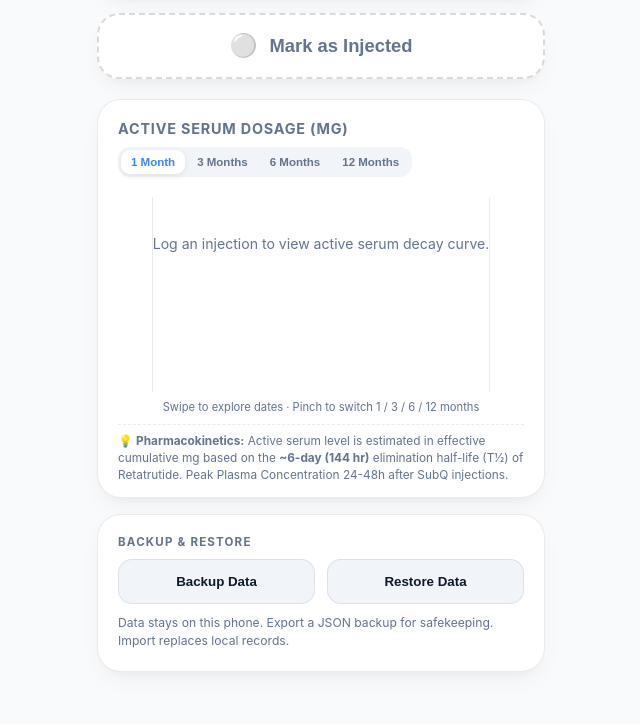
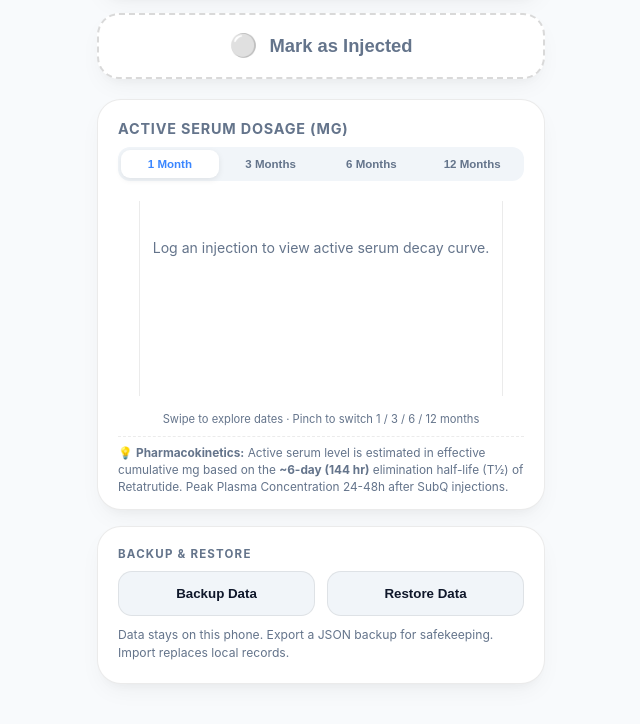
Before and after one commit to mom3ntum-MTL/PhoneWebApp, a plain HTML site: page RetaTracker/index.html in a window 1280 px wide. Shown: the part 783-1507 px from the top of the page, without its empty margins (319-959 px from the left). Drawn offline with Linux system fonts and the light colour scheme.

Commit message:
Refine serum chart axis spacing, show semi-monthly day/month labels and widen range controls

```diff
--- a/RetaTracker/index.html
+++ b/RetaTracker/index.html
@@ -816,10 +816,11 @@
 .target-ranges-box{margin-top:16px}
     .serum-chart-heading{display:flex;flex-direction:column;align-items:stretch;gap:10px;margin-bottom:10px}
     .serum-chart-title{font-size:.9rem;letter-spacing:.8px;margin:0}
-    .serum-chart-heading .time-filter{align-self:flex-start;flex-wrap:wrap}
+    .serum-chart-heading .time-filter{align-self:stretch;display:grid;grid-template-columns:repeat(4,minmax(0,1fr));width:100%;gap:3px}
+    .serum-chart-heading .time-filter .filter-btn{width:100%;min-width:0;padding:8px 3px;white-space:nowrap;font-size:.72rem}
     .serum-scroll-chart{overflow-x:auto;overflow-y:hidden;touch-action:pan-x pan-y;-webkit-overflow-scrolling:touch;overscroll-behavior-x:contain;overscroll-behavior-y:auto;scrollbar-width:thin;scroll-behavior:auto}
     .serum-scroll-chart svg.chart-svg{display:block;height:200px;touch-action:pan-x pan-y}
-    .serum-chart-hint{margin-top:8px;font-size:.7rem;text-align:center;color:var(--text-secondary)}
+    .serum-chart-hint{margin-top:16px;font-size:.7rem;text-align:center;color:var(--text-secondary)}
 
     .serum-detail-layout{display:flex;align-items:stretch;gap:8px;margin-bottom:8px}
     .serum-detail-date{flex:0 0 104px;display:flex;flex-direction:column;align-items:center;justify-content:center;border:2px solid var(--theme-primary);border-radius:12px;background:var(--bg-input);padding:7px 4px;text-align:center}
@@ -828,10 +829,10 @@
     .serum-detail-values{flex:1;min-width:0;display:flex;flex-direction:column;justify-content:center;gap:6px}
     .serum-detail-values .graph-tooltip-banner{margin:0;padding:7px 9px;gap:6px}
     .serum-chart-frame{position:relative}
-    .serum-axis{position:absolute;top:10px;bottom:0;width:35px;z-index:2;pointer-events:none;background:var(--bg-card);font-variant-numeric:tabular-nums}
+    .serum-axis{position:absolute;top:10px;bottom:0;width:22px;z-index:2;pointer-events:none;background:var(--bg-card);font-variant-numeric:tabular-nums}
     .serum-axis-left{left:0;border-right:1px solid var(--border-color)}
     .serum-axis-right{right:0;border-left:1px solid var(--border-color)}
-    .serum-axis-tick{position:absolute;transform:translateY(-50%);width:100%;font-size:10px;font-weight:700;color:var(--text-secondary);text-align:center}
+    .serum-axis-tick{position:absolute;transform:translateY(-50%);width:100%;font-size:9px;font-weight:700;color:var(--text-secondary);text-align:center}
     .serum-axis-unit{position:absolute;bottom:5px;left:0;right:0;text-align:center;font-size:11px;font-weight:900;color:var(--text-primary)}
   </style>
 </head>
@@ -1500,8 +1501,9 @@
         });
       }
 
-      const paddingLeft = 44;
-      const paddingRight = 44;
+      // Narrow fixed Y axes, plus a little right-hand room for today's X label.
+      const paddingLeft = 25;
+      const paddingRight = 78;
       const paddingTop = 15;
       const paddingBottom = 28;
 
@@ -1509,7 +1511,8 @@
       // Different time ranges also have different visible day density.
       // Preserve horizontal panning in every mode while making 1/3/6 months visually distinct.
       const spanFactor = totalDays === 30 ? 1.35 : totalDays === 90 ? 1.85 : totalDays === 180 ? 2.35 : 3.1;
-      const width = Math.ceil(viewportWidth * spanFactor);
+      // A minimum of 5 px/day ensures every 1st and 15th fits, even in 12-month mode.
+      const width = Math.ceil(Math.max(viewportWidth * spanFactor, totalDays * 5 + paddingLeft + paddingRight));
       const maxSerumCalculated = Math.max(...dailyPoints.map(p => p.serum), 1);
       const maxSerumAxis = Math.max(1, Math.ceil(maxSerumCalculated * 1.12));
       const height = Math.max(200, maxSerumAxis * 18 + paddingTop + paddingBottom);
@@ -1574,11 +1577,17 @@
           <path d="${pathD}" fill="none" stroke="${strokeColor}" stroke-width="3" stroke-linecap="round" stroke-linejoin="round" />
       `;
 
-      // Only label the 1st and 15th, plus today at the far-right edge.
-      // Reserve today's label first and omit any nearby labels that would overlap.
-      const labels = [];
-      const minLabelGap = 55;
-      const todayX = getX(dailyPoints.length - 1, dailyPoints.length);
+      // Show every 1st and 15th (day/month) on all ranges, plus today's date.
+      // The canvas is wide enough for these labels at every scale.
+      dailyPoints.forEach((p, idx) => {
+        if (p.date.getDate() !== 1 && p.date.getDate() !== 15) return;
+        const x = getX(idx, dailyPoints.length);
+        const dayMonth = `${p.date.getDate()}/${p.date.getMonth() + 1}`;
+        svgHtml += `<text x="${x}" y="${height - 6}" text-anchor="middle" class="chart-axis-label">${dayMonth}</text>`;
+      });
+      // Today's date remains at the far right of the timeline.
+      svgHtml += `<text x="${width - 28}" y="${height - 6}" text-anchor="end" class="chart-axis-label highlighted-date">${today.getDate()}/${today.getMonth() + 1}</text>`;
+
       dailyPoints.forEach((p, idx) => {
         const x = getX(idx, dailyPoints.length);
         if (idx !== dailyPoints.length - 1 && p.date.getDate() !== 1 && p.date.getDate() !== 15) return;
```
